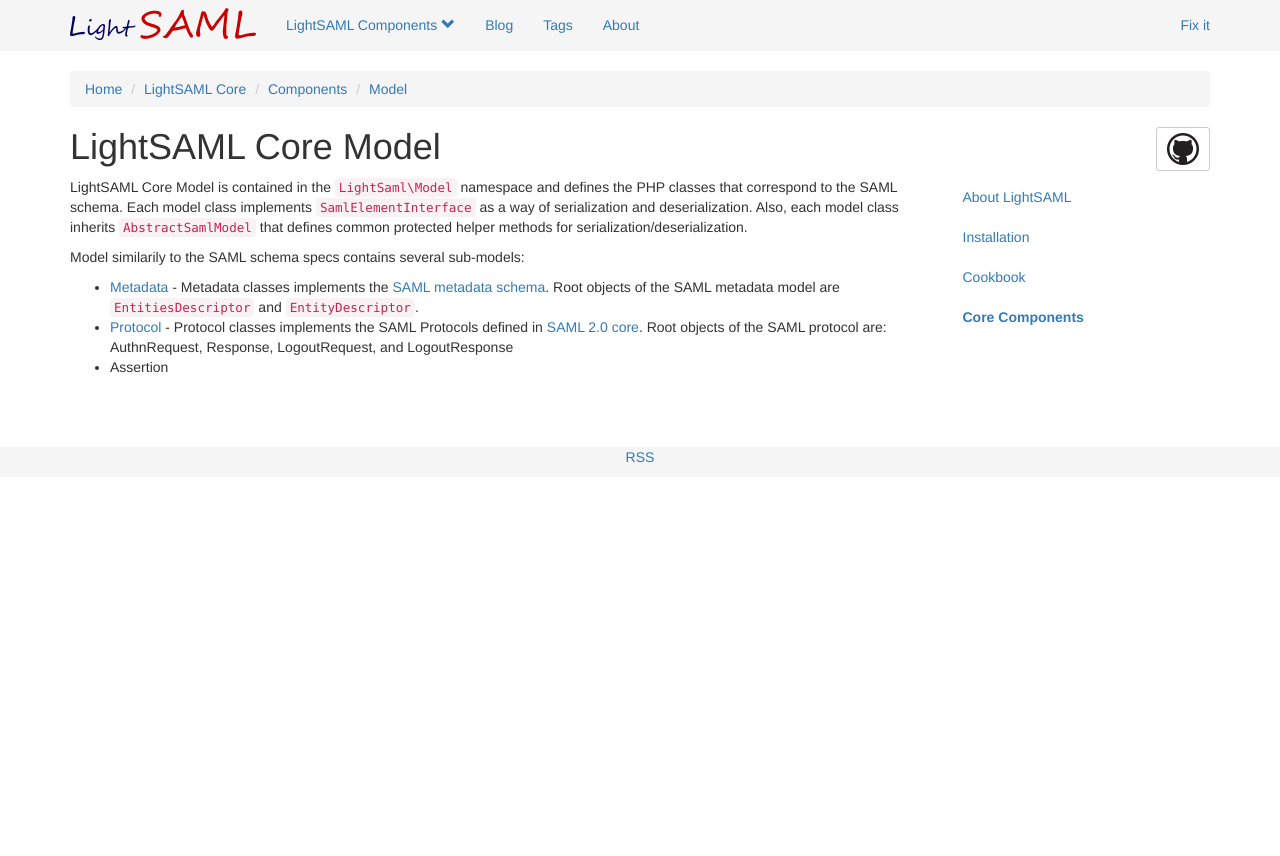
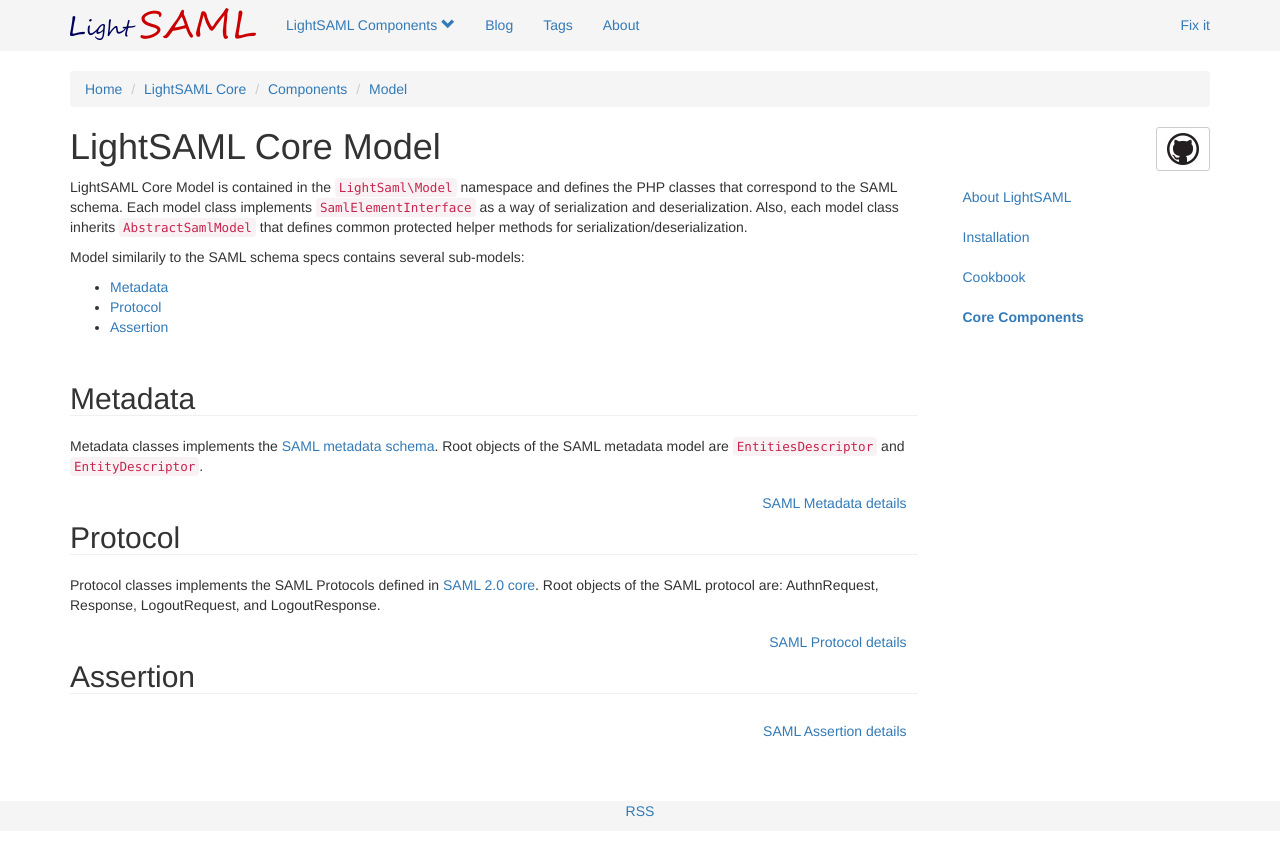
Before and after one commit to lightSAML/lightSAML.github.io, a Jekyll site: the page built from LightSAML-Core/Components/Model/index.md, in a window 1280 px wide. Shown: the top 856 px of the page. Built offline with Jekyll 4.4.1, drawn with Linux system fonts in a browser that asks for light colours; nearby versions of some CDN libraries.

Commit message:
LightSAML-Core/Components/Model/Assertion

```diff
--- a/LightSAML-Core/Components/Model/index.md
+++ b/LightSAML-Core/Components/Model/index.md
@@ -11,10 +11,28 @@
 
 Model similarily to the SAML schema specs contains several sub-models:
 
- * [Metadata](Metadata/) - Metadata classes implements the
-   [SAML metadata schema](http://www.oasis-open.org/committees/download.php/35391/sstc-saml-metadata-errata-2.0-wd-04-diff.pdf). Root
-   objects of the SAML metadata model are ``EntitiesDescriptor`` and ``EntityDescriptor``.
- * [Protocol](Protocol/) - Protocol classes implements the SAML Protocols defined in
-   [SAML 2.0 core](http://www.oasis-open.org/committees/download.php/35711/sstc-saml-core-errata-2.0-wd-06-diff.pdf). Root objects
-   of the SAML protocol are: AuthnRequest, Response, LogoutRequest, and LogoutResponse
- * Assertion
+ * [Metadata](#metadata)
+ * [Protocol](#protocol)
+ * [Assertion](#assertion)
+
+## Metadata
+
+Metadata classes implements the
+[SAML metadata schema](http://www.oasis-open.org/committees/download.php/35391/sstc-saml-metadata-errata-2.0-wd-04-diff.pdf). Root
+objects of the SAML metadata model are ``EntitiesDescriptor`` and ``EntityDescriptor``.
+
+[SAML Metadata details](Metadata/){:class="more"}
+
+## Protocol
+
+Protocol classes implements the SAML Protocols defined in
+[SAML 2.0 core](http://www.oasis-open.org/committees/download.php/35711/sstc-saml-core-errata-2.0-wd-06-diff.pdf). Root objects
+of the SAML protocol are: AuthnRequest, Response, LogoutRequest, and LogoutResponse.
+
+[SAML Protocol details](Protocol/){:class="more"}
+
+
+## Assertion
+
+
+[SAML Assertion details](Assertion/){:class="more"}
```
Also changed, not shown: LightSAML-Core/Components/Model/Assertion/index.md (added, +19 -0 lines), LightSAML-Core/Components/index.md (+1 -1 lines), LightSAML-Core/Components/Model/Assertion/SAML-Assertion.png (added).
